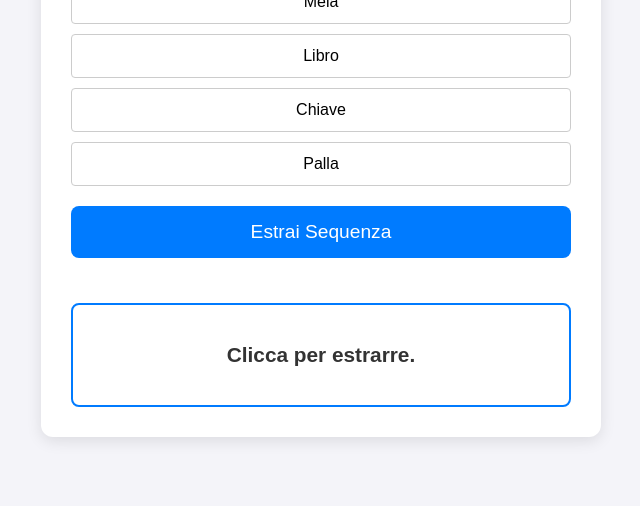
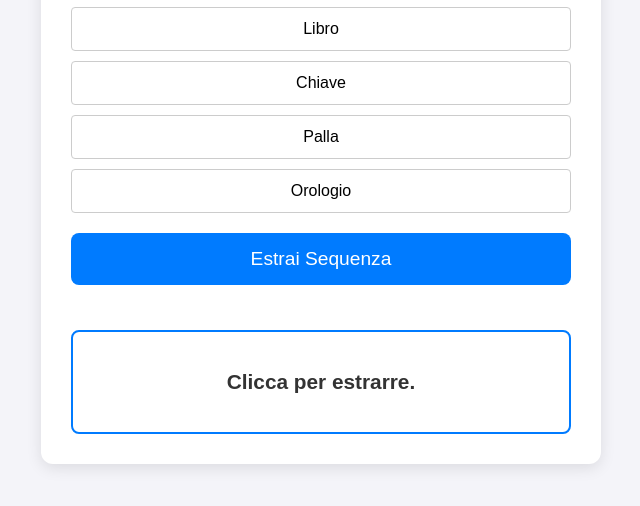
Before and after one commit to Zaknir/Bicchieri-Sprint-custom, a plain HTML site: page index.html in a window 1280 px wide. Shown: the part 246-752 px from the top of the page, without its empty margins (319-959 px from the left). Drawn offline with Linux system fonts and the light colour scheme.

Commit message:
Add input field for 'Oggetto 5' in index.html

```diff
--- a/index.html
+++ b/index.html
@@ -11,7 +11,6 @@
     <link rel="apple-touch-icon" href="icona-192.png">
 
     <link rel="manifest" href="manifest.json">
-
     <link rel="stylesheet" href="style.css">
 </head>
 <body>
@@ -24,6 +23,7 @@
             <input type="text" class="input-oggetto" placeholder="Oggetto 2" value="Libro">
             <input type="text" class="input-oggetto" placeholder="Oggetto 3" value="Chiave">
             <input type="text" class="input-oggetto" placeholder="Oggetto 4" value="Palla">
+            <input type="text" class="input-oggetto" placeholder="Oggetto 5" value="Orologio">
         </div>
 
         <button id="btnEstrai">Estrai Sequenza</button>
```
